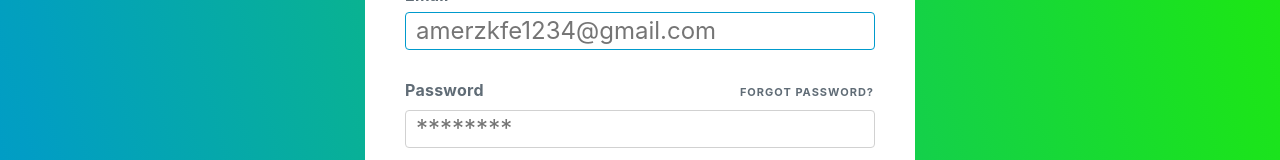
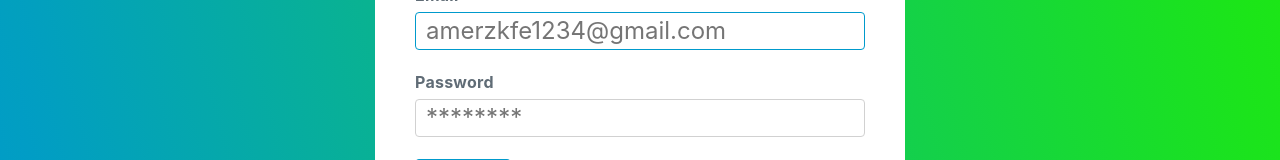
Before and after one commit to Amer-Zakaria/Todo-List, a React (Create React App) app: page /sign-in in a window 1280 px wide. Shown: the part 227-387 px from the top of the page. Built offline with nearby package versions, Linux system fonts and the light colour scheme; no server answers.

Commit message:
Remove forgot pass

```diff
--- a/src/pages/SignIn.jsx
+++ b/src/pages/SignIn.jsx
@@ -76,18 +76,18 @@ export default function SignIn() {
 
             <div className="auth__form-element">
               <label
-                className="auth-password-label-with-forgot"
+                // className="auth-password-label-with-forgot"
                 htmlFor="passwordField"
               >
                 Password
               </label>
-              <div className="auth__forgot-password-container">
+              {/* <div className="auth__forgot-password-container">
                 <input
                   className="auth__forgot-password button button-clear"
                   type="submit"
                   value="Forgot Password?"
                 />
-              </div>
+              </div> */}
               <input
                 type="password"
                 value={password}
```
